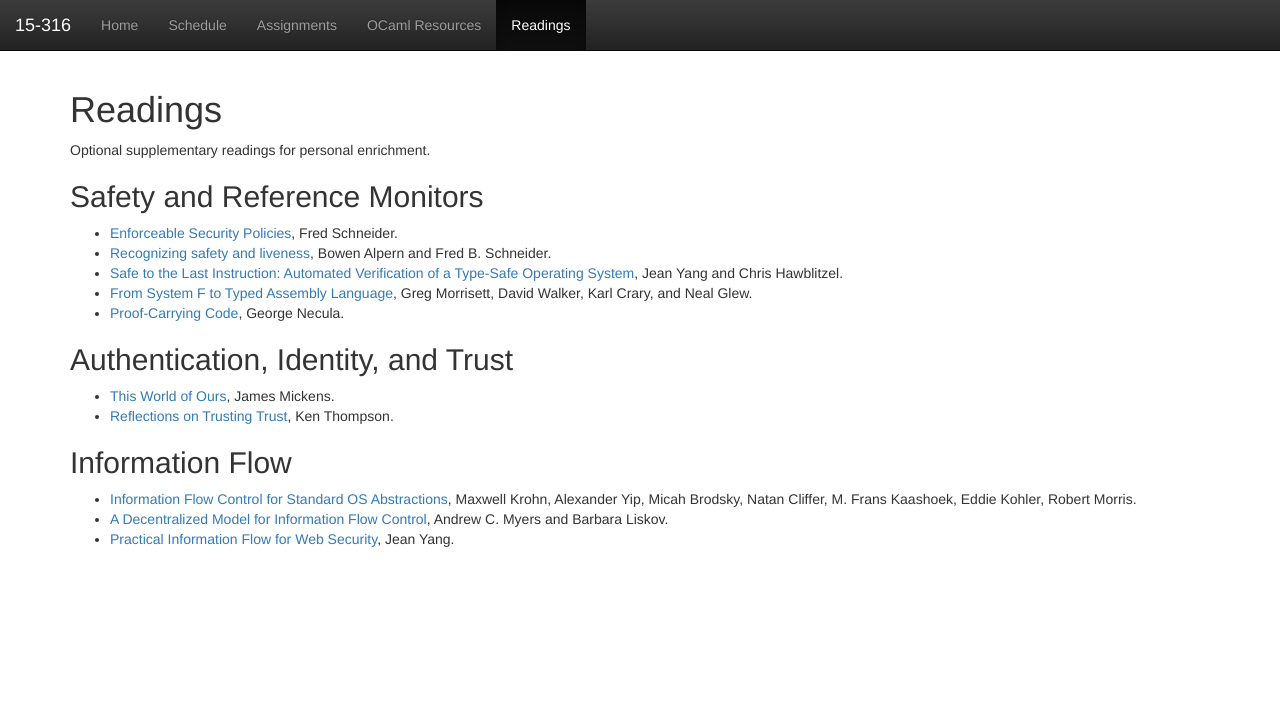
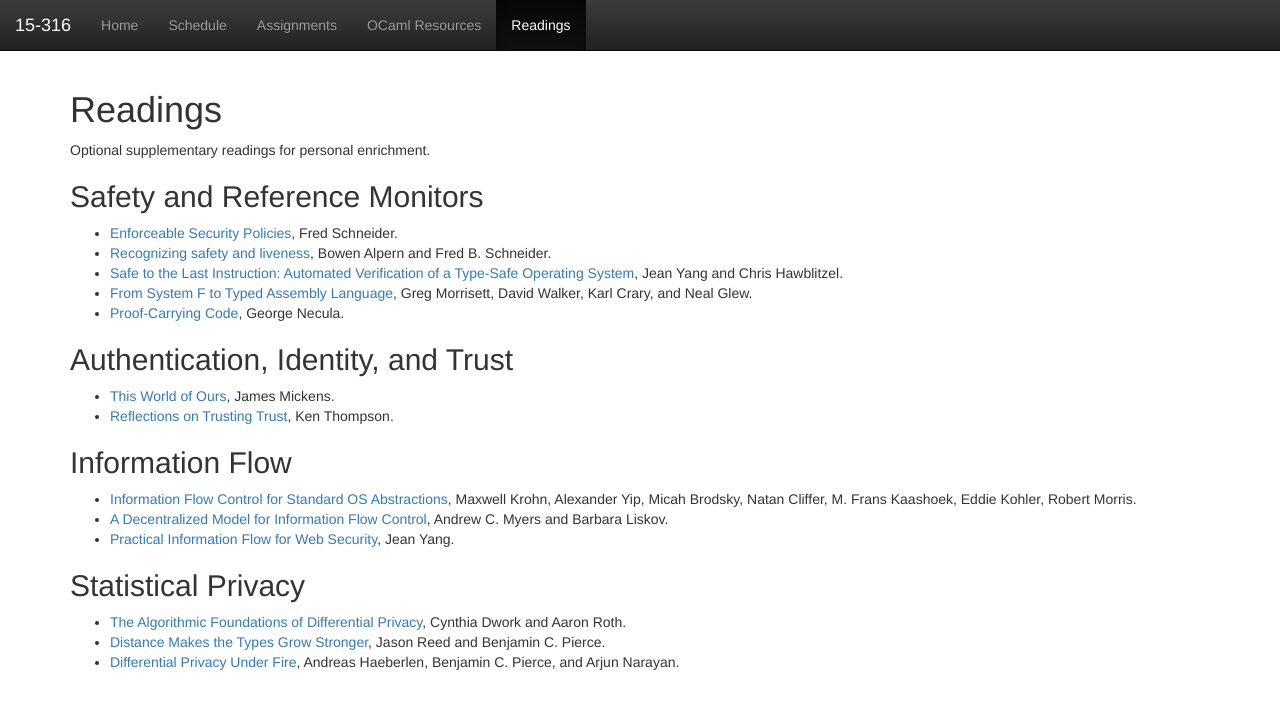
Before and after one commit to cmu-15-316/cmu-15-316.github.io, a Jekyll site: the page built from readings.markdown, in a window 1280 px wide. Shown: the top 709 px of the page. Built offline with Jekyll 4.4.1, drawn with Linux system fonts in a browser that asks for light colours; nearby versions of some CDN libraries.

Commit message:
Update readings.markdown

```diff
--- a/readings.markdown
+++ b/readings.markdown
@@ -24,3 +24,8 @@ Optional supplementary readings for personal enrichment.
 *   [Information Flow Control for Standard OS Abstractions](https://pdos.csail.mit.edu/papers/flume-sosp07.pdf), Maxwell Krohn, Alexander Yip, Micah Brodsky, Natan Cliffer, M. Frans Kaashoek, Eddie Kohler, Robert Morris.
 *   [A Decentralized Model for Information Flow Control](http://www.cs.cornell.edu/andru/papers/iflow-sosp97/paper.html), Andrew C. Myers and Barbara Liskov.
 *   [Practical Information Flow for Web Security](http://queue.acm.org/detail.cfm?id=3005356), Jean Yang.
+
+## Statistical Privacy
+*   [The Algorithmic Foundations of Differential Privacy](https://www.cis.upenn.edu/~aaroth/Papers/privacybook.pdf), Cynthia Dwork and Aaron Roth.
+*   [Distance Makes the Types Grow Stronger](http://www.cis.upenn.edu/~bcpierce/papers/dp.pdf), Jason Reed and Benjamin C. Pierce.
+*   [Differential Privacy Under Fire](https://www.cis.upenn.edu/~ahae/papers/fuzz-sec2011.pdf), Andreas Haeberlen, Benjamin C. Pierce, and Arjun Narayan.
```
